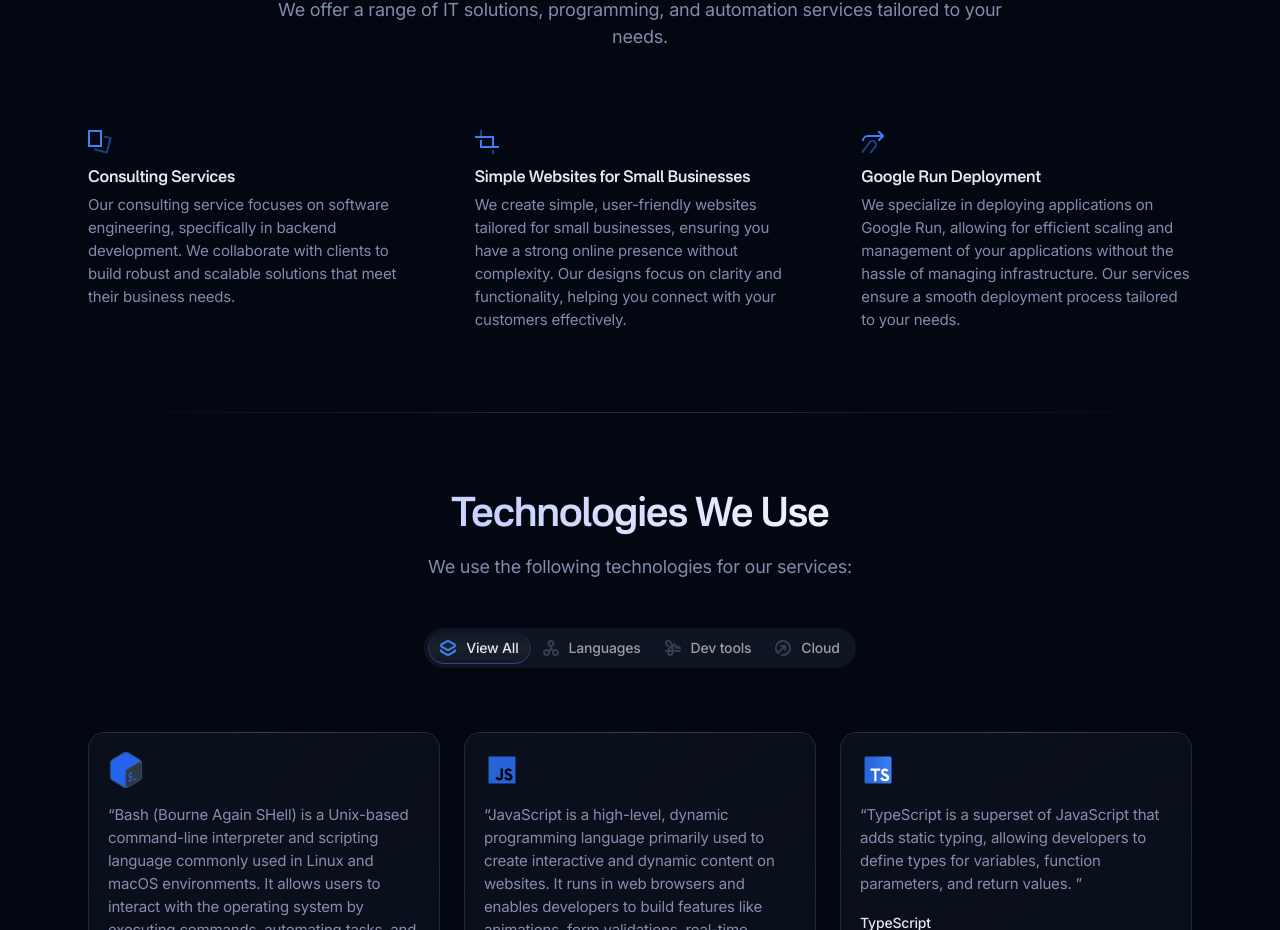
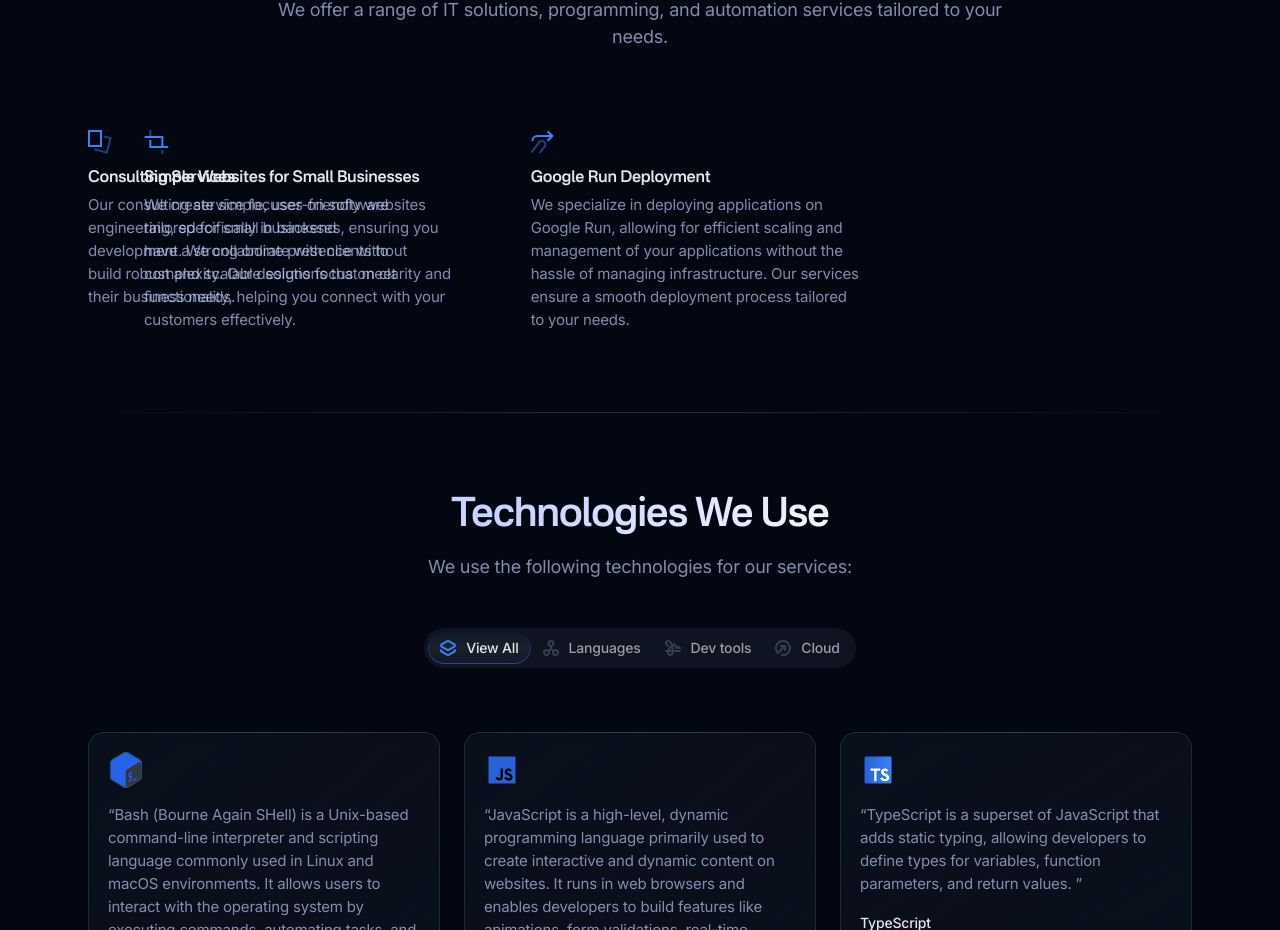
Before and after one commit to Ridvan-bot/pohlmanprotean.se, a Next.js app in the folder pohlmanprotean.se/: page / in a window 1280 px wide. Shown: the part 2117-3047 px from the top of the page. Built offline with nearby package versions, Linux system fonts and the light colour scheme.

Commit message:
Feat APP-0004: add slide animation to tech file

```diff
--- a/pohlmanprotean.se/app/layout.tsx
+++ b/pohlmanprotean.se/app/layout.tsx
@@ -1,61 +1,71 @@
+// Import the global CSS styles for the application
 import "./css/style.css";
 
+// Import the Inter font from Google Fonts using Next.js font optimization
 import { Inter } from "next/font/google";
+// Import a local font using Next.js font optimization
 import localFont from "next/font/local";
 
+// Import the Header component from the UI components directory
 import Header from "@/components/ui/header";
 
+// Initialize the Inter font with specific configuration
 const inter = Inter({
-  subsets: ["latin"],
-  variable: "--font-inter",
-  display: "swap",
+  subsets: ["latin"], // Specify the character subsets to include (e.g., Latin characters)
+  variable: "--font-inter", // Define a CSS variable for the font
+  display: "swap", // Use 'swap' to ensure text is displayed while the font is loading
 });
 
+// Initialize the Nacelle font with specific configuration
 const nacelle = localFont({
-  src: [
+  src: [ // Define the source paths for the font files
     {
-      path: "../public/fonts/nacelle-regular.woff2",
-      weight: "400",
-      style: "normal",
+      path: "../public/fonts/nacelle-regular.woff2", // Regular font
+      weight: "400", // Font weight
+      style: "normal", // Font style
     },
     {
-      path: "../public/fonts/nacelle-italic.woff2",
-      weight: "400",
-      style: "italic",
+      path: "../public/fonts/nacelle-italic.woff2", // Italic font
+      weight: "400", // Font weight
+      style: "italic", // Font style
     },
     {
-      path: "../public/fonts/nacelle-semibold.woff2",
-      weight: "600",
-      style: "normal",
+      path: "../public/fonts/nacelle-semibold.woff2", // Semi-bold font
+      weight: "600", // Font weight
+      style: "normal", // Font style
     },
     {
-      path: "../public/fonts/nacelle-semibolditalic.woff2",
-      weight: "600",
-      style: "italic",
+      path: "../public/fonts/nacelle-semibolditalic.woff2", // Semi-bold italic font
+      weight: "600", // Font weight
+      style: "italic", // Font style
     },
   ],
-  variable: "--font-nacelle",
-  display: "swap",
+  variable: "--font-nacelle", // Define a CSS variable for the font
+  display: "swap", // Use 'swap' to ensure text is displayed while the font is loading
 });
 
+// Metadata for the application, used for SEO and document settings
 export const metadata = {
-  title: "Create Next App",
-  description: "Generated by create next app",
+  title: "Create Next App", // Title of the application
+  description: "Generated by create next app", // Description of the application
 };
 
+// Define the RootLayout component, which serves as the main layout for the application
 export default function RootLayout({
-  children,
+  children, // Accepts children props which will be rendered inside the layout
 }: {
-  children: React.ReactNode;
+  children: React.ReactNode; // Type definition for children, indicating it can be any React node
 }) {
   return (
-    <html lang="en">
+    <html lang="en"> {/* Set the language of the document to English */}
       <body
         className={`${inter.variable} ${nacelle.variable} bg-gray-950 font-inter text-base text-gray-200 antialiased`}
       >
+        {/* Apply styles from Inter and Nacelle fonts, background color, font color, and antialiasing */}
         <div className="flex min-h-screen flex-col overflow-hidden supports-[overflow:clip]:overflow-clip">
-          <Header />
-          {children}
+          {/* Set up a flex container to ensure full height and flexible layout */}
+          <Header /> {/* Render the Header component */}
+          {children} {/* Render the children passed to the RootLayout */}
         </div>
       </body>
     </html>
--- a/pohlmanprotean.se/components/services.tsx
+++ b/pohlmanprotean.se/components/services.tsx
@@ -1,9 +1,46 @@
+"use client";
+
 import Image from "next/image";
 import BlurredShapeGray from "@/public/images/blurred-shape-gray.svg";
 import BlurredShape from "@/public/images/blurred-shape.svg";
-
+import { useEffect, useRef, useState } from "react";
 
 export default function Features() {
+  const [visibleArticles, setVisibleArticles] = useState(Array(3).fill(false));
+  const articleRefs = useRef<(HTMLElement | null)[]>([]);
+
+  useEffect(() => {
+    const observer = new IntersectionObserver((entries) => {
+      entries.forEach((entry, index) => {
+        if (entry.isIntersecting) {
+          // Article is in view
+          setVisibleArticles((prev) => {
+            const newVisible = [...prev];
+            newVisible[index] = true; // Set to true if visible
+            return newVisible;
+          });
+        } else {
+          // Article is out of view
+          setVisibleArticles((prev) => {
+            const newVisible = [...prev];
+            newVisible[index] = false; // Set to false if not visible
+            return newVisible;
+          });
+        }
+      });
+    });
+
+    articleRefs.current.forEach((article) => {
+      if (article) {
+        observer.observe(article);
+      }
+    });
+
+    return () => {
+      observer.disconnect();
+    };
+  }, []);
+
   return (
     <section className="relative">
       <div
@@ -32,7 +69,6 @@ export default function Features() {
       </div>
       <div className="mx-auto max-w-6xl px-4 sm:px-6">
         <div className="border-t py-12 [border-image:linear-gradient(to_right,transparent,theme(colors.slate.400/.25),transparent)1] md:py-20">
-          {/* Section header */}
           <div className="mx-auto max-w-3xl pb-12 text-center md:pb-20">
             <div className="inline-flex items-center gap-3 pb-3 before:h-px before:w-8 before:bg-gradient-to-r before:from-transparent before:to-blue-200/50 after:h-px after:w-8 after:bg-gradient-to-l after:from-transparent after:to-blue-200/50">
               <span className="inline-flex bg-gradient-to-r from-blue-500 to-blue-200 bg-clip-text text-transparent">
@@ -46,135 +82,54 @@ export default function Features() {
               We offer a range of IT solutions, programming, and automation services tailored to your needs.
             </p>
           </div>
-          {/* Items */}
           <div className="mx-auto grid max-w-sm gap-12 sm:max-w-none sm:grid-cols-2 md:gap-x-14 md:gap-y-16 lg:grid-cols-3">
-  <article>
-    <svg
-      className="mb-3 fill-blue-500"
-      xmlns="http://www.w3.org/2000/svg"
-      width={24}
-      height={24}
-    >
+            {[
+              {
+                title: "Consulting Services",
+                description:
+                  "Our consulting service focuses on software engineering, specifically in backend development. We collaborate with clients to build robust and scalable solutions that meet their business needs.",
+                icon: (
+                  <svg className="mb-3 fill-blue-500" xmlns="http://www.w3.org/2000/svg" width={24} height={24}>
                     <path d="M0 0h14v17H0V0Zm2 2v13h10V2H2Z" />
-      <path
-        fillOpacity=".48"
-        d="m16.295 5.393 7.528 2.034-4.436 16.412L5.87 20.185l.522-1.93 11.585 3.132 3.392-12.55-5.597-1.514.522-1.93Z"
-      />
+                    <path fillOpacity=".48" d="m16.295 5.393 7.528 2.034-4.436 16.412L5.87 20.185l.522-1.93 11.585 3.132 3.392-12.55-5.597-1.514.522-1.93Z" />
                   </svg>
-              <h3 className="mb-1 font-nacelle text-[1rem] font-semibold text-gray-200">
-              Consulting Services
-              </h3>
-              <p className="text-indigo-200/65">
-              Our consulting service focuses on software engineering, specifically in backend development. We collaborate with clients to build robust and scalable solutions that meet their business needs.
-              </p>
-            </article>
-            <article>
-              <svg
-                className="mb-3 fill-blue-500"
-                xmlns="http://www.w3.org/2000/svg"
-                width={24}
-                height={24}
-              >
+                ),
+              },
+              {
+                title: "Simple Websites for Small Businesses",
+                description:
+                  "We create simple, user-friendly websites tailored for small businesses, ensuring you have a strong online presence without complexity. Our designs focus on clarity and functionality, helping you connect with your customers effectively.",
+                icon: (
+                  <svg className="mb-3 fill-blue-500" xmlns="http://www.w3.org/2000/svg" width={24} height={24}>
                     <path fillOpacity=".48" d="M7 8V0H5v8h2Zm12 16v-4h-2v4h2Z" />
                     <path d="M19 6H0v2h17v8H7v-6H5v8h19v-2h-5V6Z" />
                   </svg>
-              <h3 className="mb-1 font-nacelle text-[1rem] font-semibold text-gray-200">
-              Simple Websites for Small Businesses
-              </h3>
-              <p className="text-indigo-200/65">
-              We create simple, user-friendly websites tailored for small businesses, ensuring you have a strong online presence without complexity. Our designs focus on clarity and functionality, helping you connect with your customers effectively.
-              </p>
+                ),
+              },
+              {
+                title: "Google Run Deployment",
+                description:
+                  "We specialize in deploying applications on Google Run, allowing for efficient scaling and management of your applications without the hassle of managing infrastructure. Our services ensure a smooth deployment process tailored to your needs.",
+                icon: (
+                  <svg className="mb-3 fill-blue-500" xmlns="http://www.w3.org/2000/svg" width={24} height={24}>
+                    <path d="M23.414 6 18 .586 16.586 2l3 3H7a6 6 0 0 0-6 6h2a4 4 0 0 1 4-4h12.586l-3 3L18 11.414 23.414 6Z" />
+                    <path fillOpacity=".48" d="M13.01 12.508a2.5 2.5 0 0 0-3.502.482L1.797 23.16.203 21.952l7.71-10.17a4.5 4.5 0 1 1 7.172 5.437l-4.84 6.386-1.594-1.209 4.841-6.385a2.5 2.5 0 0 0-.482-3.503Z" />
+                  </svg>
+                ),
+              },
+            ].map((article, index) => (
+              <article
+                key={index}
+                ref={(el) => { articleRefs.current[index] = el; }}
+                className={`transition-transform duration-700 transform ${
+                  visibleArticles[index] ? "translate-x-0" : "-translate-x-full"
+                }`}
+              >
+                {article.icon}
+                <h3 className="mb-1 font-nacelle text-[1rem] font-semibold text-gray-200">{article.title}</h3>
+                <p className="text-indigo-200/65">{article.description}</p>
               </article>
-            <article>
-              <svg
-                className="mb-3 fill-blue-500"
-                xmlns="http://www.w3.org/2000/svg"
-                width={24}
-                height={24}
-              >
-                <path d="M23.414 6 18 .586 16.586 2l3 3H7a6 6 0 0 0-6 6h2a4 4 0 0 1 4-4h12.586l-3 3L18 11.414 23.414 6Z" />
-                <path
-                  fillOpacity=".48"
-                  d="M13.01 12.508a2.5 2.5 0 0 0-3.502.482L1.797 23.16.203 21.952l7.71-10.17a4.5 4.5 0 1 1 7.172 5.437l-4.84 6.386-1.594-1.209 4.841-6.385a2.5 2.5 0 0 0-.482-3.503Z"
-                />
-              </svg>
-              <h3 className="mb-1 font-nacelle text-[1rem] font-semibold text-gray-200">
-              Google Run Deployment
-              </h3>
-              <p className="text-indigo-200/65">
-              We specialize in deploying applications on Google Run, allowing for efficient scaling and management of your applications without the hassle of managing infrastructure. Our services ensure a smooth deployment process tailored to your needs.
-              </p>
-            </article>
-            {/*
-            <article>
-              <svg
-                className="mb-3 fill-indigo-500"
-                xmlns="http://www.w3.org/2000/svg"
-                width={24}
-                height={24}
-              >
-                <path
-                  fillOpacity=".48"
-                  d="m3.031 9.05-.593-.805 1.609-1.187.594.804a6.966 6.966 0 0 1 0 8.276l-.594.805-1.61-1.188.594-.805a4.966 4.966 0 0 0 0-5.9Z"
-                />
-                <path d="m7.456 6.676-.535-.845 1.69-1.07.534.844a11.944 11.944 0 0 1 0 12.789l-.535.845-1.69-1.071.536-.845a9.944 9.944 0 0 0 0-10.647Z" />
-                <path
-                  d="m11.888 4.35-.514-.858 1.717-1.027.513.858a16.9 16.9 0 0 1 2.4 8.677 16.9 16.9 0 0 1-2.4 8.676l-.513.859-1.717-1.028.514-.858A14.9 14.9 0 0 0 14.003 12a14.9 14.9 0 0 0-2.115-7.65Z"
-                  opacity=".48"
-                />
-                <path d="m16.321 2-.5-.866 1.733-1 .5.866A22 22 0 0 1 21 12c0 3.852-1.017 7.636-2.948 10.97l-.502.865-1.73-1.003.501-.865A19.878 19.878 0 0 0 19 12a20 20 0 0 0-2.679-10Z" />
-              </svg>
-              <h3 className="mb-1 font-nacelle text-[1rem] font-semibold text-gray-200">
-                Strategic Initiatives
-              </h3>
-              <p className="text-indigo-200/65">
-                Track progress across custom flows for your team. Find the right
-                balance for the user, privacy and security.
-              </p>
-            </article>
-            <article>
-              <svg
-                className="mb-3 fill-indigo-500"
-                xmlns="http://www.w3.org/2000/svg"
-                width={24}
-                height={24}
-              >
-                <path
-                  fillOpacity=".48"
-                  d="M12 8.8a3 3 0 1 0 0 6 3 3 0 0 0 0-6Zm-5 3a5 5 0 1 1 10 0 5 5 0 0 1-10 0Z"
-                />
-                <path d="m7.454 2.891.891-.454L7.437.655l-.891.454a12 12 0 0 0 0 21.382l.89.454.91-1.781-.892-.455a10 10 0 0 1 0-17.818ZM17.456 1.11l-.891-.454-.909 1.782.891.454a10 10 0 0 1 0 17.819l-.89.454.908 1.781.89-.454a12 12 0 0 0 0-21.382Z" />
-              </svg>
-              <h3 className="mb-1 font-nacelle text-[1rem] font-semibold text-gray-200">
-                Flexible Workflows
-              </h3>
-              <p className="text-indigo-200/65">
-                Track progress across custom flows for your team. Find the right
-                balance for the user, privacy and security.
-              </p>
-            </article>
-            <article>
-              <svg
-                className="mb-3 fill-indigo-500"
-                xmlns="http://www.w3.org/2000/svg"
-                width={24}
-                height={24}
-              >
-                <path
-                  fillOpacity=".48"
-                  d="M19 8h5v2h-5V8Zm-4 5h9v2h-9v-2Zm9 5H11v2h13v-2Z"
-                />
-                <path d="M19.406 3.844 6.083 20.497.586 15 2 13.586l3.917 3.917L17.844 2.595l1.562 1.25Z" />
-              </svg>
-              <h3 className="mb-1 font-nacelle text-[1rem] font-semibold text-gray-200">
-                Unified Timeline
-              </h3>
-              <p className="text-indigo-200/65">
-                Track progress across custom flows for your team. Find the right
-                balance for the user, privacy and security.
-              </p>
-            </article>
-            */}
+            ))}
           </div>
         </div>
       </div>
```
Also changed, not shown: pohlmanprotean.se/app/css/style.css (+15 -0 lines), pohlmanprotean.se/tailwind.config.js (+30 -19 lines), 1 other file (tests, documents, lock files or other folders). Lines whose indentation alone changed are shown as unchanged.
